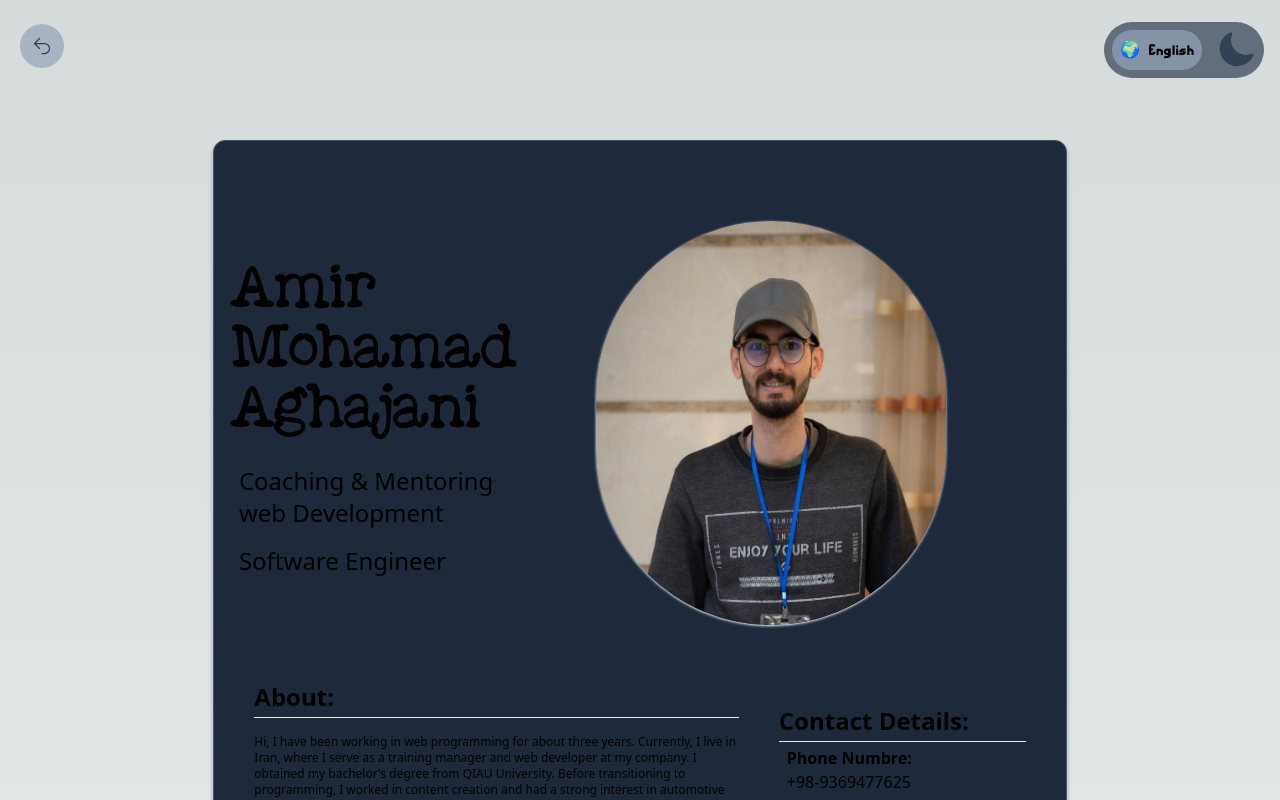
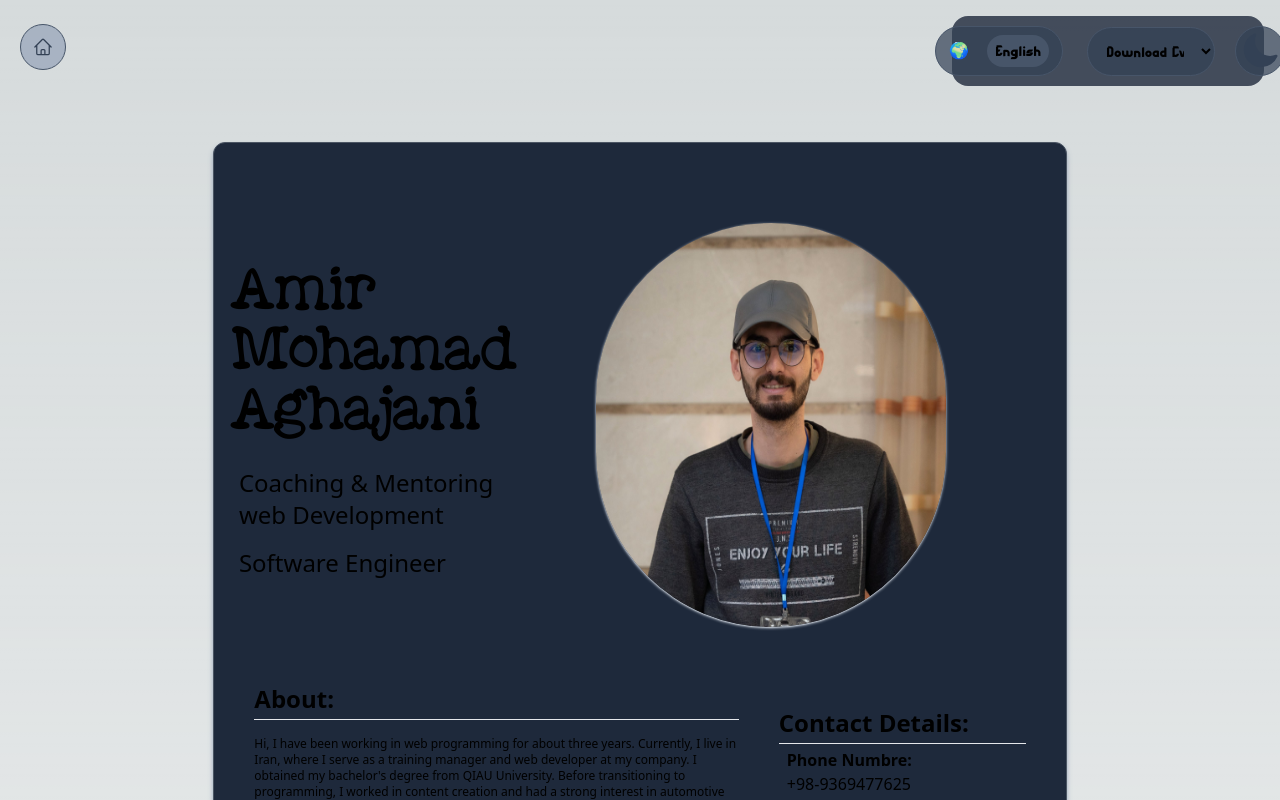
Before and after one commit to AmirAghajani98/portfolio, a Next.js app: page /resume in a window 1280 px wide. Shown: the top 800 px of the page. Built offline with nearby package versions, Linux system fonts and the light colour scheme.

Commit message:
fix-buttons

```diff
--- a/src/app/component/BackButton.tsx
+++ b/src/app/component/BackButton.tsx
@@ -10,7 +10,7 @@ const BackButton = () => {
   return (
     <div>
       <button
-        className="p-3 bg-opacity-70 rounded-full dark:text-slate-200 text-slate-700 bg-slate-400 dark:bg-slate-800"
+        className="p-3 bg-opacity-70 rounded-full dark:text-slate-200 text-slate-700 bg-slate-400 dark:bg-slate-800 border border-slate-600 hover:shadow-slate-500 hover:shadow"
         onClick={handleGoBack}
       >
         <svg
@@ -24,7 +24,7 @@ const BackButton = () => {
           <path
             stroke-linecap="round"
             stroke-linejoin="round"
-            d="M9 15 3 9m0 0 6-6M3 9h12a6 6 0 0 1 0 12h-3"
+            d="m2.25 12 8.954-8.955c.44-.439 1.152-.439 1.591 0L21.75 12M4.5 9.75v10.125c0 .621.504 1.125 1.125 1.125H9.75v-4.875c0-.621.504-1.125 1.125-1.125h2.25c.621 0 1.125.504 1.125 1.125V21h4.125c.621 0 1.125-.504 1.125-1.125V9.75M8.25 21h8.25"
           />
         </svg>
       </button>
--- /dev/null
+++ b/src/app/component/DownloadDropdown.tsx
@@ -0,0 +1,36 @@
+import React from "react";
+
+const DownloadDropdown: React.FC = () => {
+  const handleDownload = (filePath: string, fileName: string) => {
+    const link = document.createElement("a");
+    link.href = filePath;
+    link.download = fileName;
+    document.body.appendChild(link);
+    link.click();
+    document.body.removeChild(link);
+  };
+
+  return (
+    <div className="flex flex-col items-start gap-2">
+      <select
+        id="language-select"
+        onChange={(e) => {
+          if (e.target.value) {
+            const [filePath, fileName] = e.target.value.split("|");
+            handleDownload(filePath, fileName);
+          }
+        }}
+        className="flex w-32 justify-around p-3.5 rounded-full bg-opacity-70 bg-slate-700 border border-slate-600 hover:shadow-slate-600 hover:shadow"
+        defaultValue=""
+      >
+        <option value="" disabled>
+          Download Cv
+        </option>
+        <option value="/resume/en-resume.pdf|resume-en.pdf">English</option>
+        <option value="/resume/fa-resume.pdf|resume-fa.pdf">Persian</option>
+      </select>
+    </div>
+  );
+};
+
+export default DownloadDropdown;
--- a/src/app/component/LanguageSwitcher.tsx
+++ b/src/app/component/LanguageSwitcher.tsx
@@ -15,7 +15,7 @@ const LanguageSwitcher = () => {
     <div className="">
       <button
         onClick={toggleLanguage}
-        className="relative flex items-center p-2 bg-opacity-70 rounded-full bg-slate-400 dark:bg-slate-800"
+        className="flex w-32 justify-around items-center p-2 rounded-full bg-opacity-70 bg-slate-700 border border-slate-600 hover:shadow-slate-500 hover:shadow"
       >
         <span
           className={`transition-transform duration-500 ease-in-out transform ${
@@ -24,7 +24,7 @@ const LanguageSwitcher = () => {
         >
           🌍
         </span>
-        <span className="ml-2">
+        <span className="ml-2 bg-slate-600 px-2 py-1 rounded-full">
           {i18n.language === "en" ? "English" : "فارسی"}
         </span>
       </button>
--- a/src/app/resume/page.tsx
+++ b/src/app/resume/page.tsx
@@ -5,6 +5,8 @@ import { useTranslation } from "react-i18next";
 import LanguageSwitcher from "../component/LanguageSwitcher";
 import BackButton from "../component/BackButton";
 import { ThemeSwitcher } from "../component/ThemeSwitcher";
+import DownloadDropdown from "../component/DownloadDropdown";
+
 interface WorkExperience {
   company: string;
   role: string;
@@ -47,17 +49,23 @@ export default function resume() {
 
   return (
     <main className="w-screen">
-      <div className="flex justify-between rounded-xl m-4">
-        <div className="w-full flex justify-end gap-x-4">
-          <div className="flex w-40 justify-between my-1.5 p-2 rounded-full bg-opacity-70 bg-slate-700">
+      <div className="flex justify-end rounded-xl m-4">
+        <div className="w-1/4 flex justify-center items-center gap-x-4 rounded-2xl bg-slate-800 bg-opacity-80">
+          <div className="my-1.5 p-1">
             <LanguageSwitcher />
+          </div>
+          <div className="my-1.5 p-1">
+            <DownloadDropdown />
+          </div>
+          <div className="flex justify-between items-center my-1 p-1 rounded-full border border-slate-600 bg-opacity-70 bg-slate-700 hover:shadow-slate-500 hover:shadow">
             <ThemeSwitcher />
           </div>
         </div>
-        <div className="absolute left-5 top-6 rounded-ful hover:bg-slate-950 hover:rounded-full">
+        <div className="absolute left-5 top-6 rounded-ful hover:bg-slate-950">
           <BackButton />
         </div>
       </div>
+
       <div className="flex justify-center content-center font-sans">
         <div
           lang={currentLocale}
```
